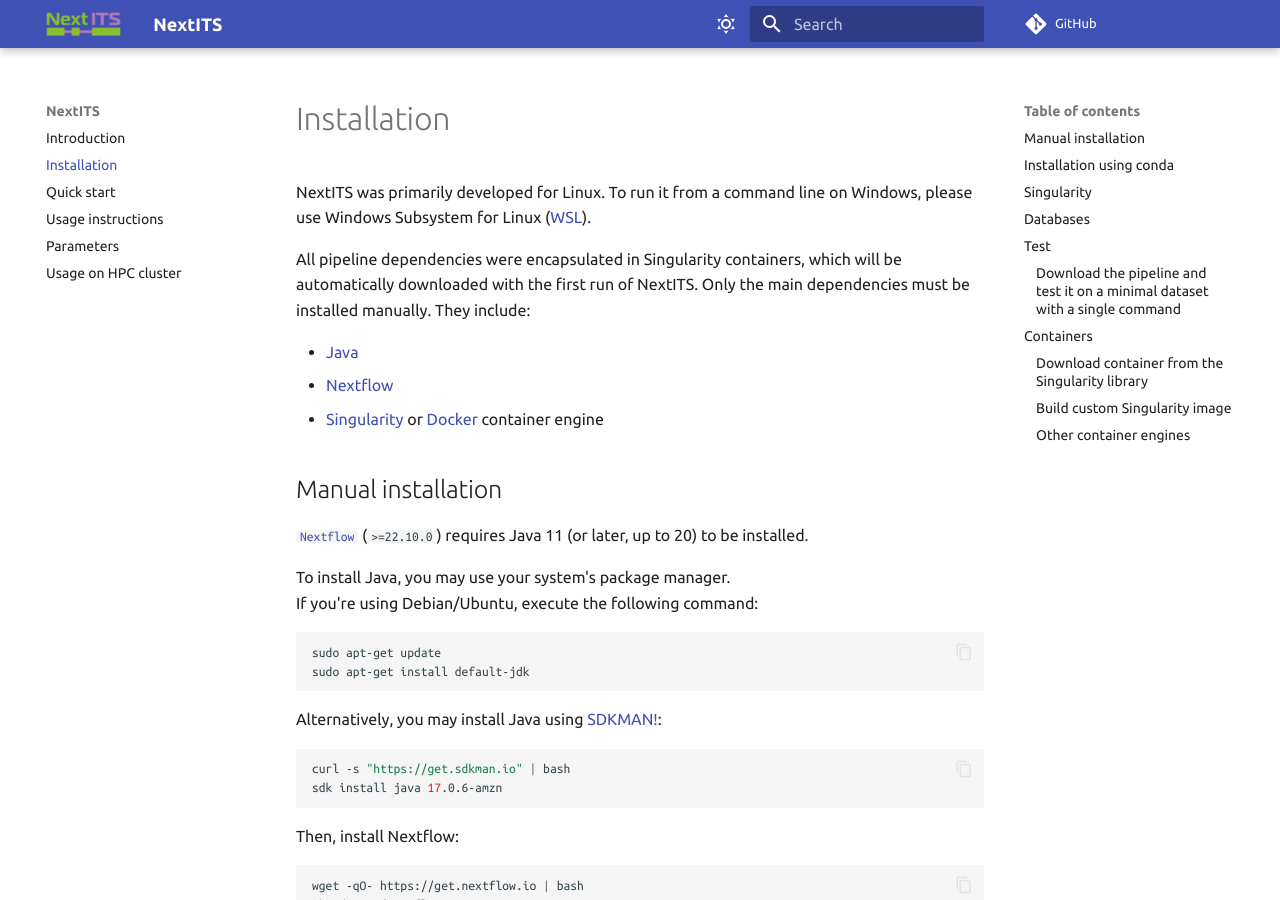
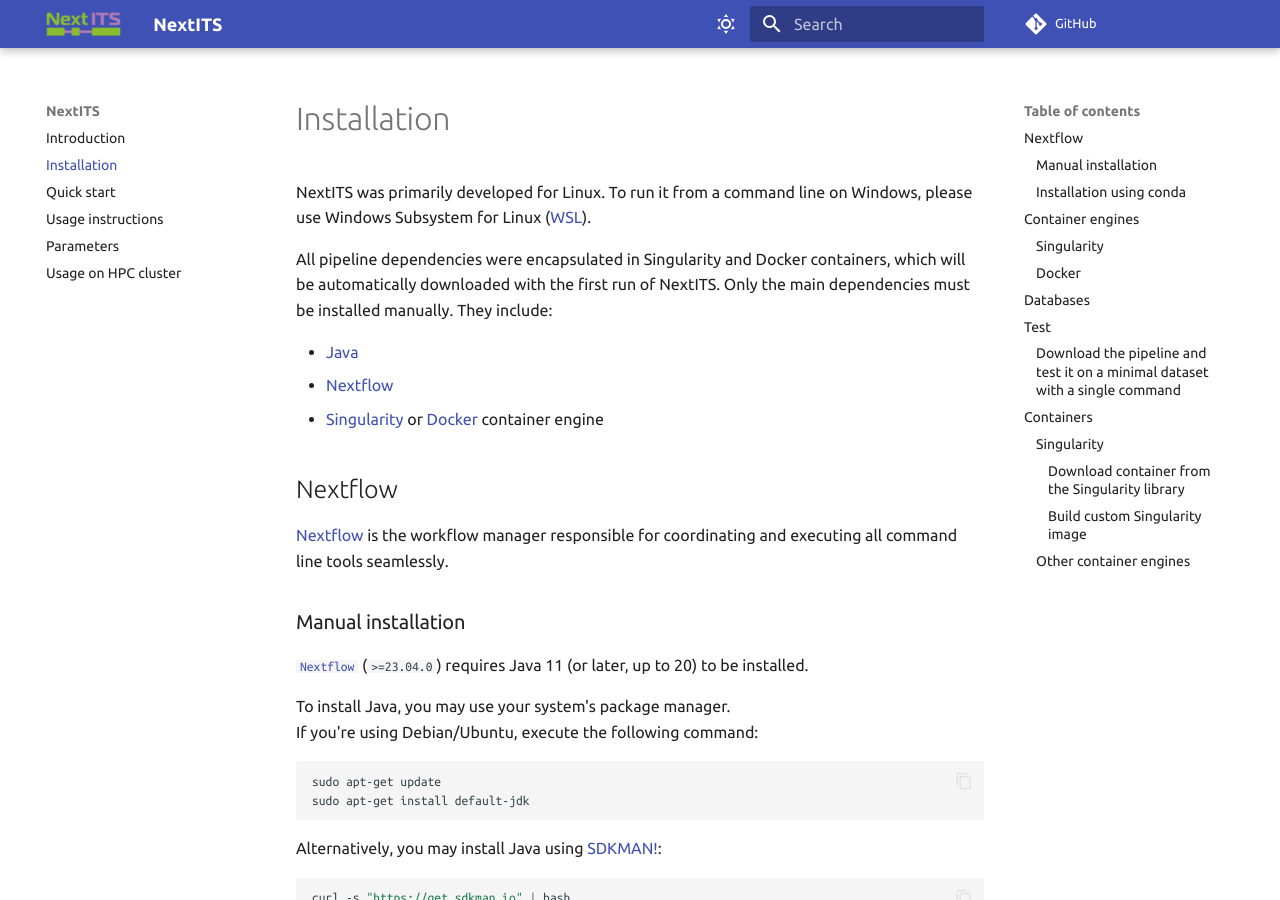
Before and after one commit to Next-ITS/nextits.github.io, an MkDocs documentation site: the page built from docs/installation.md, in a window 1280 px wide and 900 px high. Built offline with MkDocs 1.6.1 and Material for MkDocs 9.7.7, drawn with Linux system fonts in a browser that asks for light colours; comment, search, counter and statistics services are not loaded; some of the changed text lies outside the part shown.

Commit message:
installation - upd headers

````diff
--- a/docs/installation.md
+++ b/docs/installation.md
@@ -8,16 +8,24 @@
 
 NextITS was primarily developed for Linux. To run it from a command line on Windows, please use Windows Subsystem for Linux ([WSL](https://learn.microsoft.com/en-us/windows/wsl/install)).
 
-All pipeline dependencies were encapsulated in Singularity containers, which will be automatically downloaded with the first run of NextITS. Only the main dependencies must be installed manually. They include:
+All pipeline dependencies were encapsulated in Singularity and Docker containers,
+which will be automatically downloaded with the first run of NextITS.
+Only the main dependencies must be installed manually. They include:
 
 - [Java](https://www.oracle.com/java/technologies/downloads/)
 - [Nextflow](https://www.nextflow.io/)
 - [Singularity](https://docs.sylabs.io/guides/latest/user-guide/) or [Docker](https://www.docker.com/) container engine
 
 
-## Manual installation
+## Nextflow
 
-[`Nextflow`](https://www.nextflow.io/docs/latest/getstarted.html#installation)  (`>=22.10.0`) requires Java 11 (or later, up to 20) to be installed.
+[Nextflow](https://www.nextflow.io/) is the workflow manager responsible for
+coordinating and executing all command line tools seamlessly.
+
+### Manual installation
+
+[`Nextflow`](https://www.nextflow.io/docs/latest/getstarted.html#installation) (`>=23.04.0`)
+requires Java 11 (or later, up to 20) to be installed.
 
 To install Java, you may use your system's package manager.
 If you're using Debian/Ubuntu, execute the following command:
@@ -40,7 +48,7 @@
 mkdir -p ~/bin & mv ./nextflow ~/bin/
 ```
 
-## Installation using `conda`
+### Installation using `conda`
 
 It is possible to install the basic dependencies using [`conda`](https://docs.conda.io/en/latest/),
 a package and environment management system. Here, we will use `mamba`,
@@ -69,8 +77,10 @@
     For more details, see [https://docs.conda.io/en/latest/miniconda.html](https://docs.conda.io/en/latest/miniconda.html)
 
 
+## Container engines
 
-## [`Singularity`](https://sylabs.io/docs/)
+
+### Singularity
 
 To install Singularity on Debian-based systems (including Ubuntu), run:
 
@@ -117,6 +127,7 @@
     If it is present on your system, you will need to load the module prior to running NextITS.
     E.g., ```module load singularityce/3.9.1```
 
+### Docker
 
 ## Databases
 
@@ -135,13 +146,14 @@
 
 ## Containers
 
-### Download container from the Singularity library
+### Singularity
+#### Download container from the Singularity library
 
 ``` bash
 singularity pull --arch amd64 library://vmiks/nextits/nextits:0-0-5
 ```
 
-### Build custom Singularity image
+#### Build custom Singularity image
 
 ``` bash
 git clone https://github.com/vmikk/NextITS
````
